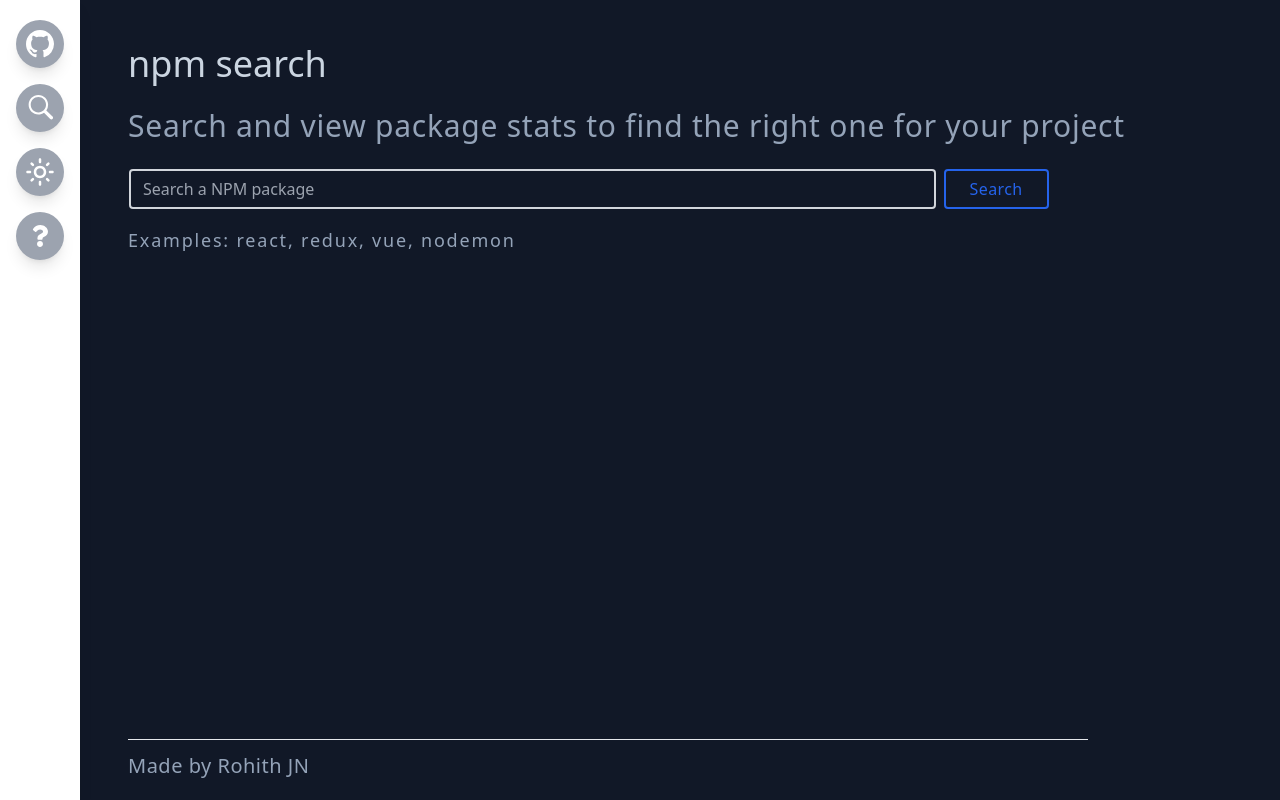
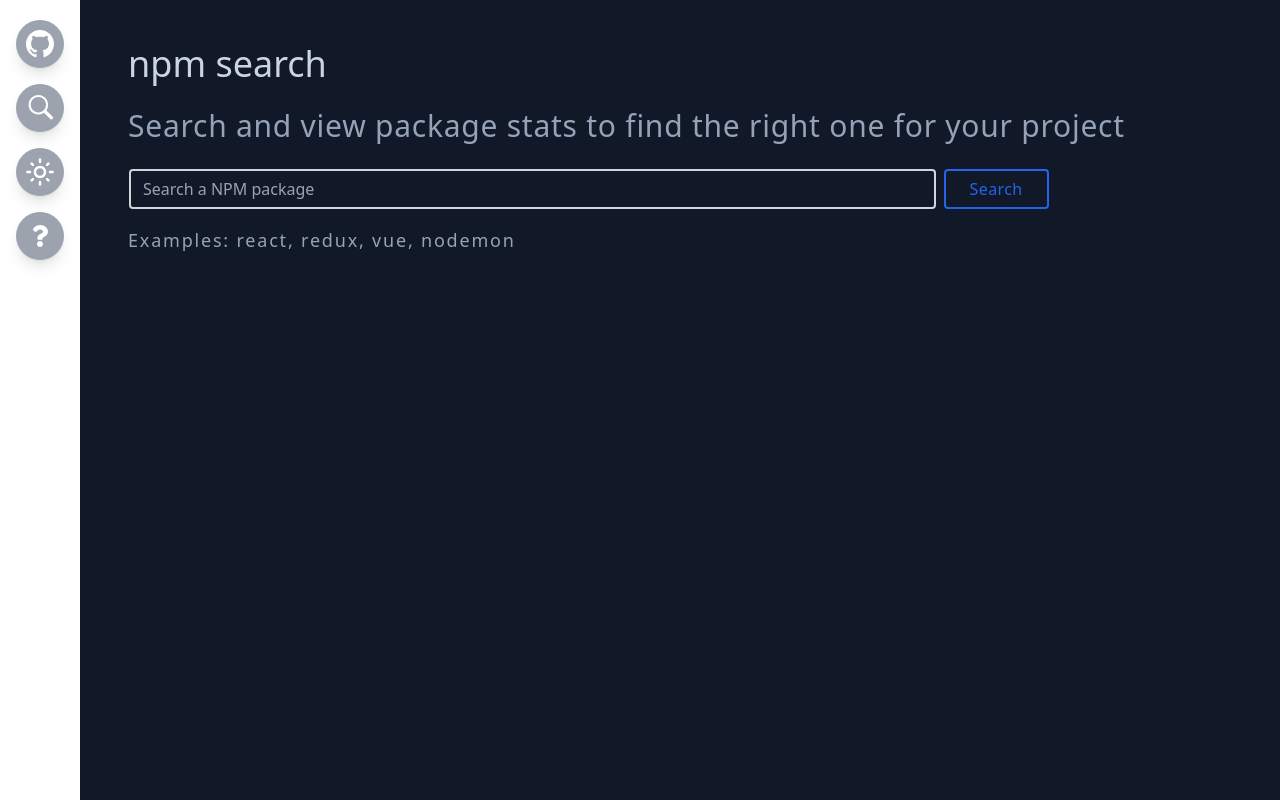
Before and after one commit to Rohith-JN/npm-search, a React (Create React App) app in the folder client/: page / in a window 1280 px wide. Built offline with nearby package versions, Linux system fonts and the light colour scheme.

Commit message:
Minor changes

```diff
--- a/client/src/App.css
+++ b/client/src/App.css
@@ -0,0 +1,4 @@
+body {
+    --tw-bg-opacity: 1;
+    background-color: rgb(17 24 39 / var(--tw-bg-opacity));
+}
--- a/client/src/components/TS/Home.tsx
+++ b/client/src/components/TS/Home.tsx
@@ -20,12 +20,6 @@ const Home: FC<HomeProps> = ({ setInput }) => {
         <p className="text-slate-400 text-lg tracking-widest mt-2">
           Examples: react, redux, vue, nodemon
         </p>
-        <div className='absolute flex w-3/4 bottom-2 flex-col'>
-          <hr className='h-0.2 w-full' style={{
-            color: 'black',
-          }}></hr>
-          <p className='text-slate-400 text-xl font-normal tracking-wide mt-3 mb-3'>Made by <a className='hover:underline' href="https://github.com/Rohith-JN">Rohith JN</a></p>
-        </div>
       </div>
     </div>
   );
--- a/client/src/components/TS/Loader.tsx
+++ b/client/src/components/TS/Loader.tsx
@@ -19,7 +19,7 @@ function Loader() {
           id="spinner"
           style={{
             fill: 'transparent',
-            stroke: 'black',
+            stroke: 'white',
             strokeWidth: '7px',
             strokeLinecap: 'round',
             filter: 'url(#shadow)',
```
